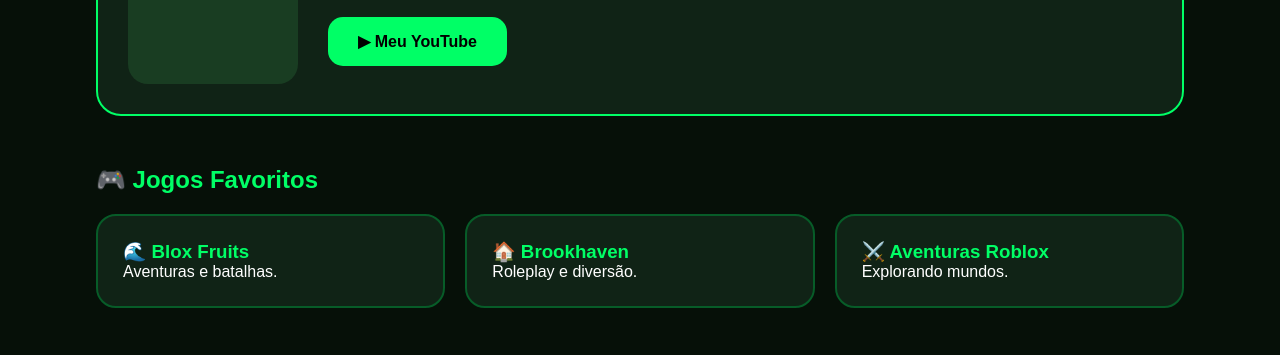
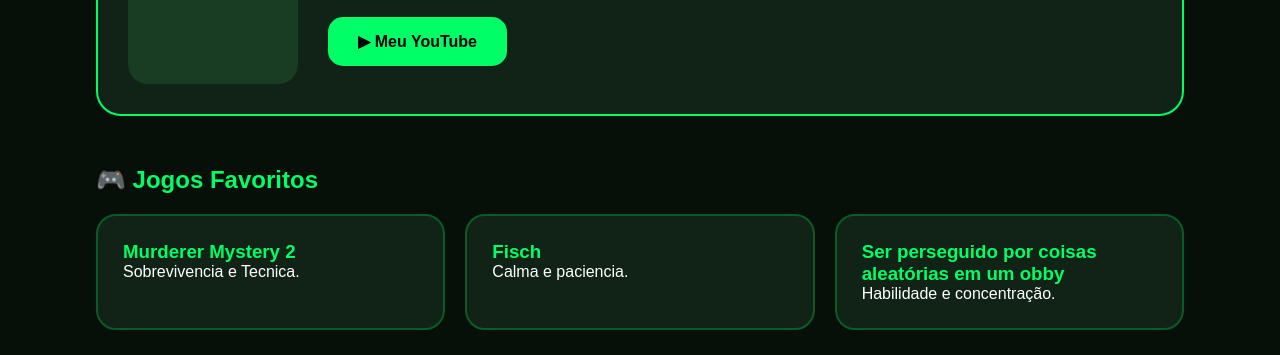
Before and after one commit to Cauapremion2020/Caua_MM2, a plain HTML site: page index.html in a window 1280 px wide. Shown: the part 373-728 px from the top of the page. Drawn offline with Linux system fonts and the light colour scheme.

Commit message:
Update game titles and descriptions in index.html

```diff
--- a/index.html
+++ b/index.html
@@ -367,9 +367,9 @@ target="_blank">
 
 <a class="card link" href="jogos.html">
 
-<h3>🌊 Blox Fruits</h3>
+<h3>Murderer Mystery 2</h3>
 
-<p>Aventuras e batalhas.</p>
+<p>Sobrevivencia e Tecnica.</p>
 
 </a>
 
@@ -377,9 +377,9 @@ target="_blank">
 
 <a class="card link" href="jogos.html">
 
-<h3>🏠 Brookhaven</h3>
+<h3>Fisch</h3>
 
-<p>Roleplay e diversão.</p>
+<p>Calma e paciencia.</p>
 
 </a>
 
@@ -387,9 +387,9 @@ target="_blank">
 
 <a class="card link" href="jogos.html">
 
-<h3>⚔️ Aventuras Roblox</h3>
+<h3>Ser perseguido por coisas aleatórias em um obby</h3>
 
-<p>Explorando mundos.</p>
+<p>Habilidade e concentração.</p>
 
 </a>
 
```
